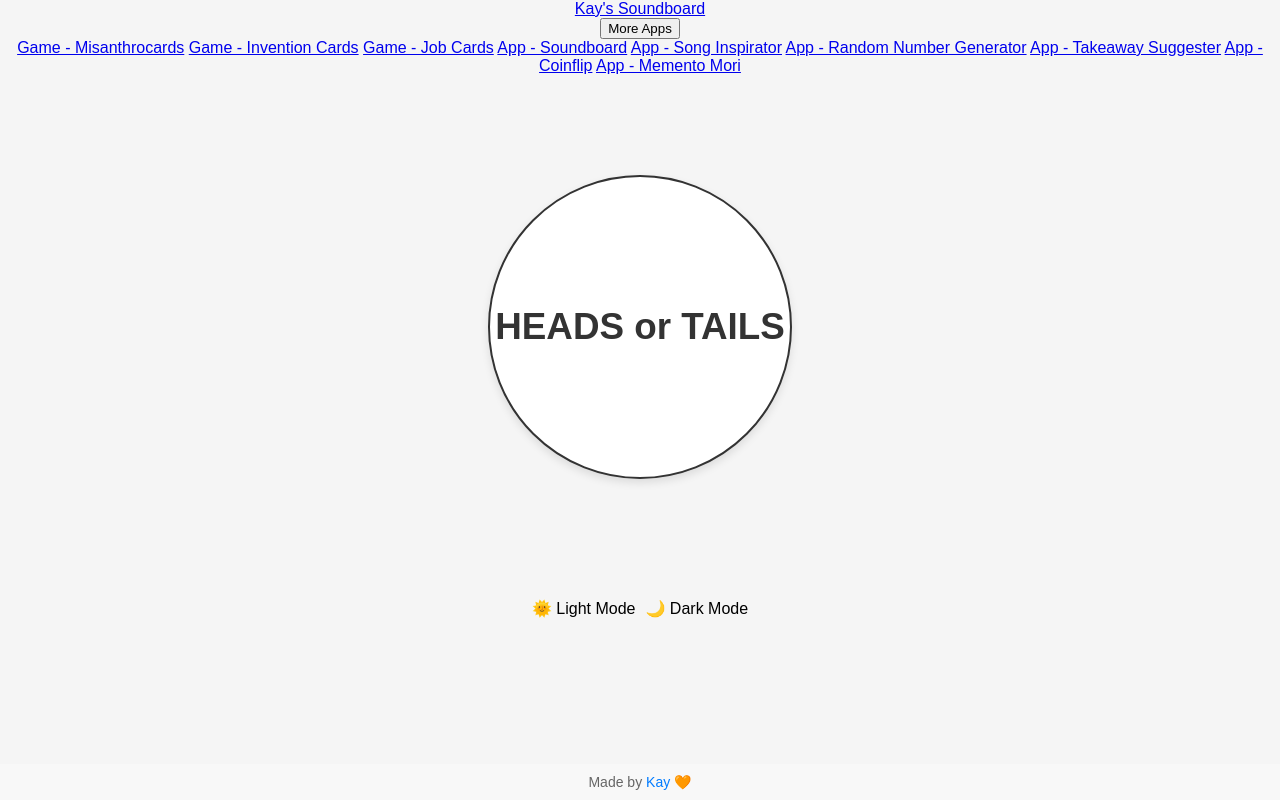
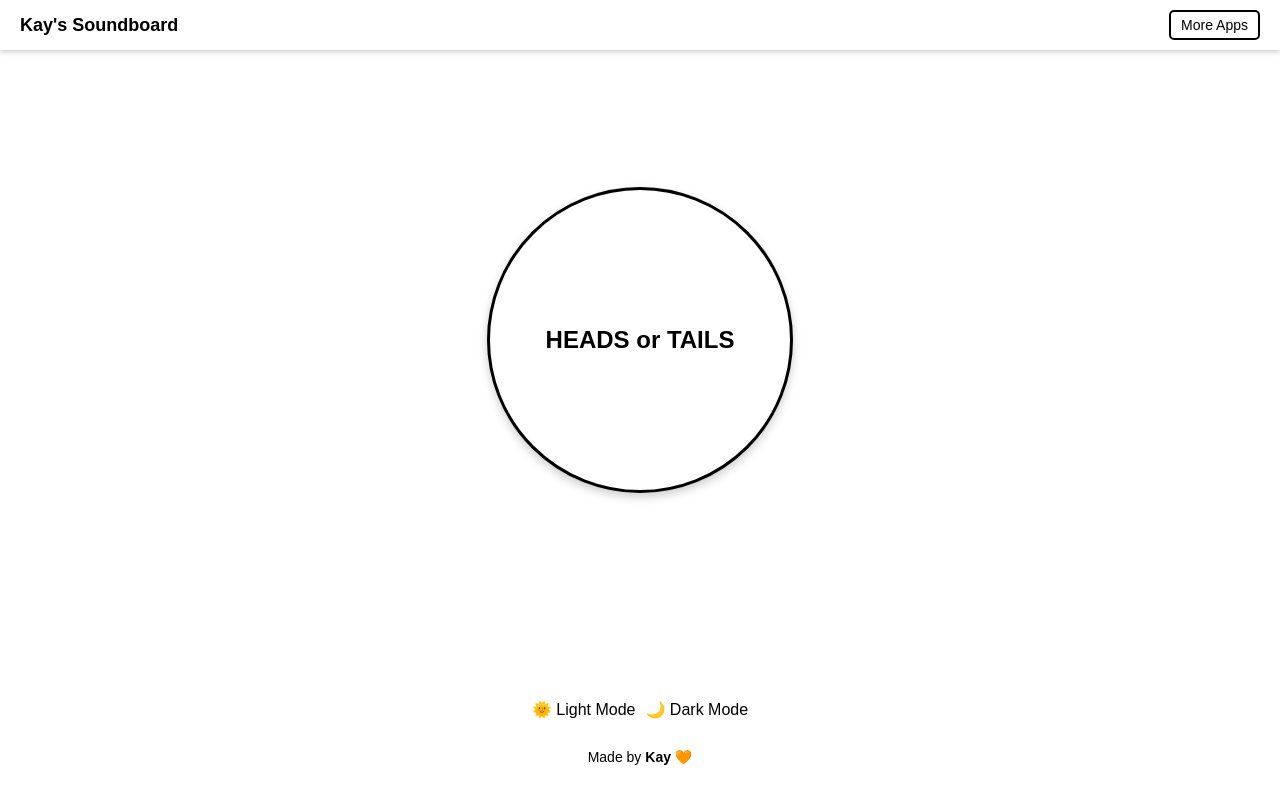
Before and after one commit to kay-who-codes/Coinflip, a plain HTML site: page index.html in a window 1280 px wide. Drawn offline with Linux system fonts and the light colour scheme.

Commit message:
Update style.css

```diff
--- a/style.css
+++ b/style.css
@@ -1,85 +1,162 @@
-/* General reset */
+/* Root Variables for Theme Switching */
+:root {
+  --background-color: #ffffff;
+  --text-color: #000000;
+  --button-color: #ffffff;
+  --button-outline-color: #000000;
+  --button-text-color: #000000;
+  --header-button-flash-colour: #e9e9e9;
+  --flash-color: lightgreen;
+  --header-bar-outline-color: lightgrey;
+  --header-barbackground-color: #ffffff;
+}
+
+body.dark-mode {
+  --background-color: #090909;
+  --text-color: #ffffff;
+  --button-color: #1b1b1b;
+  --button-outline-color: #737373;
+  --button-text-color: #ffffff;
+  --flash-color: #595959;
+  --header-bar-outline-color: darkgrey;
+}
+
+/* General Styles */
 body {
+  font-family: Arial, sans-serif;
   margin: 0;
-  font-family: Arial, sans-serif;
-  background-color: #f5f5f5;
-  display: flex;
-  flex-direction: column;
-  justify-content: center; /* Vertically center content */
-  align-items: center;    /* Horizontally center content */
-  min-height: 100vh;      /* Ensure body stretches to viewport height */
-  text-align: center;     /* Centre text alignment */
+  padding: 0;
+  text-align: center;
+  background-color: var(--background-color);
+  color: var(--text-color);
   transition: background-color 0.3s ease, color 0.3s ease;
 }
 
-/* App container */
+h1, h2 {
+  margin: 20px 0;
+  font-size: 24px;
+}
+
+/* Coin Flip App Styles */
 #app {
-  text-align: center;
   display: flex;
   justify-content: center;
   align-items: center;
-  flex-direction: column; /* Ensures the coin stays centred */
+  height: calc(100vh - 120px); /* Adjust for header and footer */
+  text-align: center;
 }
 
-/* Circular Coin Styling */
 #result-box {
   width: 300px;
   height: 300px;
-  margin: 100px; /* Ensure no extra spacing */
-  display: flex;
-  justify-content: center; /* Centre text horizontally */
-  align-items: center;    /* Centre text vertically */
-  border: 2px solid #333;
-  border-radius: 50%; /* Circular shape */
-  background-color: #fff;
-  font-size: 2.3rem;
+  line-height: 300px;
+  font-size: 24px;
   font-weight: bold;
-  color: #333;
-  box-shadow: 0 4px 8px rgba(0, 0, 0, 0.1);
-  cursor: pointer; /* Indicate interactivity */
-  transition: transform 0.3s ease-in-out;
+  text-align: center;
+  background-color: var(--button-color);
+  color: var(--text-color);
+  border: 3px solid var(--button-outline-color);
+  border-radius: 50%;
+  box-shadow: 0px 4px 10px rgba(0, 0, 0, 0.2);
+  transition: background-color 0.3s ease, color 0.3s ease, transform 0.3s ease;
+  cursor: pointer;
 }
 
-/* Flip Animation */
-@keyframes flip {
-  0% {
-    transform: rotateX(0deg);
-  }
-  50% {
-    transform: rotateX(90deg);
-    opacity: 0.5;
-  }
-  100% {
-    transform: rotateX(180deg);
-    opacity: 1;
-  }
+#result-box:active {
+  transform: scale(0.95);
 }
 
-.flip-animation {
-  animation: flip 0.3s ease-in-out;
+/* Header Bar Styles */
+.header-bar {
+  display: flex;
+  justify-content: space-between;
+  align-items: center;
+  padding: 10px 20px;
+  background-color: var(--header-barbackground-color);
+  color: var(--text-color);
+  top: 0;
+  left: 0;
+  right: 0;
+  position: fixed;
+  z-index: 1000;
+  box-shadow: 0 2px 5px rgba(0, 0, 0, 0.2);
 }
 
-/* Dark Mode Theme */
-body.dark-mode {
-  background-color: #222;
-  color: #fff;
+.header-link {
+  font-size: 18px;
+  font-weight: bold;
+  color: var(--text-color);
+  text-decoration: none;
 }
 
-body.dark-mode #result-box {
-  background-color: #333;
-  border-color: #fff;
-  color: #fff;
+.header-link:hover {
+  text-decoration: underline;
 }
 
-body.dark-mode .credit-message {
-  background-color: #333;
-  color: #fff;
+/* Dropdown Menu Styles */
+.dropdown {
+  position: relative;
+  display: inline-block;
 }
 
-/* Theme Toggle Styles */
+.dropbtn {
+  font-size: 14px;
+  background-color: var(--button-color);
+  border: 2px solid var(--button-outline-color);
+  color: var(--button-text-color);
+  padding: 5px 10px;
+  cursor: pointer;
+  border-radius: 5px;
+}
+
+.dropdown:hover .dropdown-content {
+  display: block;
+}
+
+.dropdown-content {
+  display: none;
+  position: absolute;
+  background-color: var(--background-color);
+  min-width: 200px;
+  box-shadow: 0px 8px 16px rgba(0, 0, 0, 0.2);
+  right: 0;
+}
+
+.dropdown-content a {
+  color: var(--text-color);
+  padding: 10px 15px;
+  text-decoration: none;
+  display: block;
+}
+
+.dropdown-content a:hover {
+  background-color: var(--header-button-flash-colour);
+}
+
+/* Footer Styles */
+footer {
+  margin-top: 20px;
+  padding: 10px 0;
+  text-align: center;
+  font-size: 14px;
+  background-color: var(--background-color);
+  color: var(--text-color);
+  transition: background-color 0.3s ease, color 0.3s ease;
+}
+
+footer a {
+  color: var(--text-color);
+  text-decoration: none;
+  font-weight: bold;
+}
+
+footer a:hover {
+  text-decoration: underline;
+}
+
+/* Dark Mode/Light Mode Toggle Styles */
 .theme-toggle {
-  margin-top: 20px;
-  margin-bottom: 50px;
+  margin: 20px 0;
   display: flex;
   justify-content: center;
   align-items: center;
@@ -96,22 +173,19 @@ body.dark-mode .credit-message {
   user-select: none;
 }
 
-/* Footer styling */
-.credit-message {
-  font-size: 14px;
-  color: #666;
-  padding: 10px 0;
-  text-align: center;
-  background-color: #f8f8f8;
-  width: 100%;
-  margin-top: auto;
+/* Dark Mode Styles */
+body.dark-mode .header-bar {
+  background-color: var(--button-color);
+  color: var(--button-text-color);
 }
 
-.credit-message a {
-  color: #007bff;
-  text-decoration: none;
+body.dark-mode .header-link,
+body.dark-mode .dropdown-content a {
+  color: var(--button-text-color);
 }
 
-.credit-message a:hover {
-  text-decoration: underline;
+body.dark-mode #result-box {
+  background-color: var(--button-color);
+  color: var(--text-color);
+  border-color: var(--button-outline-color);
 }
```
